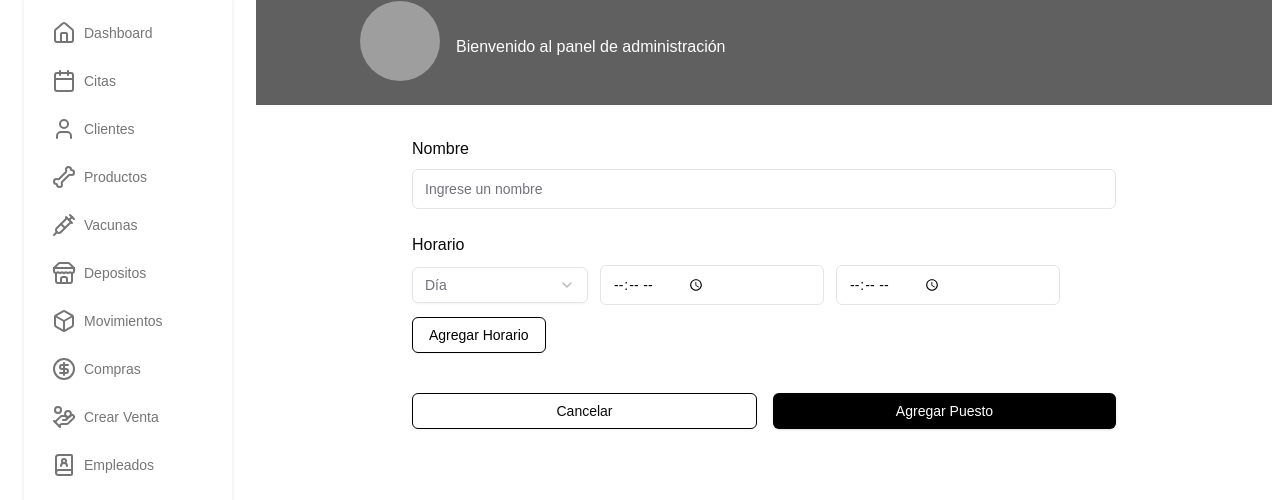
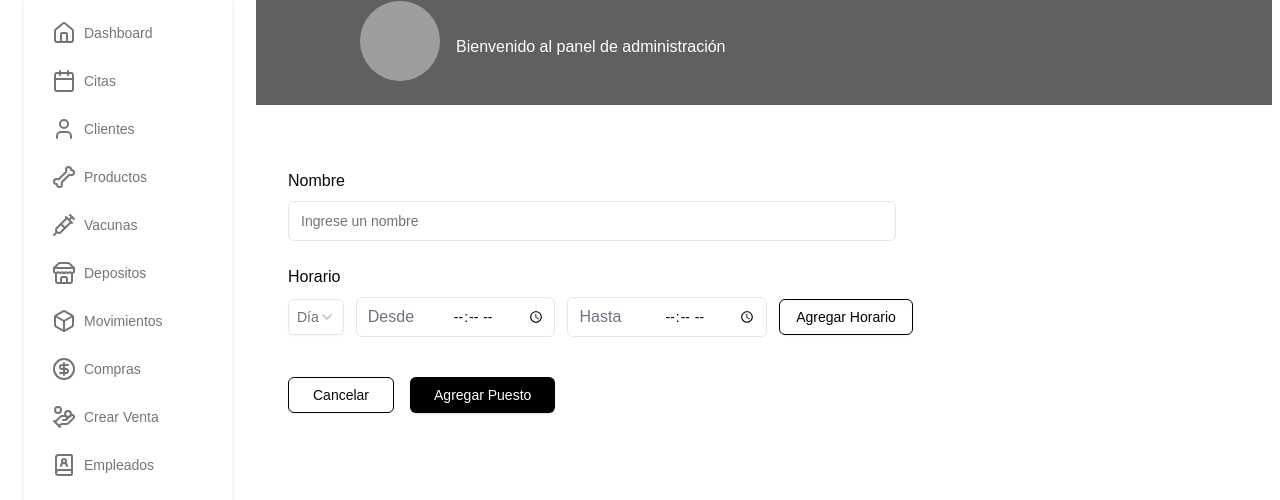
Before and after one commit to belencita12/IISS2, a Next.js app: page /dashboard/work-position/register in a window 1280 px wide. Shown: the part 158-658 px from the top of the page. Built offline with nearby package versions, Linux system fonts and the light colour scheme; no server answers; sample sign-in values are in the browser's storage; grey boxes are pictures that could not be loaded.

Commit message:
mejorar disposición del formulario para coincidir con el diseño

```diff
--- a/src/components/admin/work-position/PositionForm.tsx
+++ b/src/components/admin/work-position/PositionForm.tsx
@@ -11,24 +11,24 @@ import {
     SelectValue,
 } from "@/components/ui/select";
 
-export default function WorkScheduleForm() {
+export default function PositionForm() {
     return (
-        <div className="max-w-3xl mx-auto p-8">
-            <form className="space-y-6">
+        <div className=" max-w-2xl p-8">
+            <form className="space-y-6 mt-8">
                 <div>
                     <Label className="text-base font-medium">Nombre</Label>
                     <Input
                         placeholder="Ingrese un nombre"
-                        className="mt-2 w-full rounded-md border p-3"
+                        className="mt-2 w-full rounded-md border p-3 placeholder-gray-500"
                     />
                 </div>
 
                 <div>
                     <Label className="text-base font-medium">Horario</Label>
-                    <div className="mt-2 flex flex-wrap gap-3 items-center">
-                        <div className="w-44">
+                    <div className="mt-2 flex items-center gap-3">
+                        <div className="w-36">
                             <Select>
-                                <SelectTrigger className="p-3 rounded-md border">
+                                <SelectTrigger className="w-full p-2 rounded-md border">
                                     <SelectValue placeholder="Día" />
                                 </SelectTrigger>
                                 <SelectContent>
@@ -42,25 +42,48 @@ export default function WorkScheduleForm() {
                                 </SelectContent>
                             </Select>
                         </div>
-                        <Input type="time" placeholder="Desde (HH:MM)" className="w-56 p-3 rounded-md border" />
-                        <Input type="time" placeholder="Hasta (HH:MM)" className="w-56 p-3 rounded-md border" />
-                        <Button type="button" variant="outline" className="rounded-md border border-black px-4 py-2 bg-white text-black">
+
+                        <div className="relative flex-1">
+                            <Input
+                                type="time"
+                                className="w-full p-2 rounded-md border pl-24"
+                            />
+                            <span className="absolute left-3 top-1/2 transform -translate-y-1/2 text-gray-500 pointer-events-none">
+                                Desde
+                            </span>
+                        </div>
+
+                        <div className="relative flex-1">
+                            <Input
+                                type="time"
+                                className="w-full p-2 rounded-md border pl-24"
+                            />
+                            <span className="absolute left-3 top-1/2 transform -translate-y-1/2 text-gray-500 pointer-events-none">
+                                Hasta
+                            </span>
+                        </div>
+
+                        <Button
+                            type="button"
+                            variant="outline"
+                            className="rounded-md border border-black px-4 py-2 bg-white text-black"
+                        >
                             Agregar Horario
                         </Button>
                     </div>
                 </div>
 
-                <div className="flex gap-4 pt-4">
+                <div className="flex gap-4 pt-4 justify-start">
                     <Button
                         type="button"
                         variant="outline"
-                        className="flex-1 py-3 border border-black rounded-md"
+                        className="py-3 border border-black rounded-md px-6"
                     >
                         Cancelar
                     </Button>
                     <Button
                         type="submit"
-                        className="flex-1 py-3 bg-black text-white rounded-md"
+                        className="py-3 bg-black text-white rounded-md px-6"
                     >
                         Agregar Puesto
                     </Button>
```
